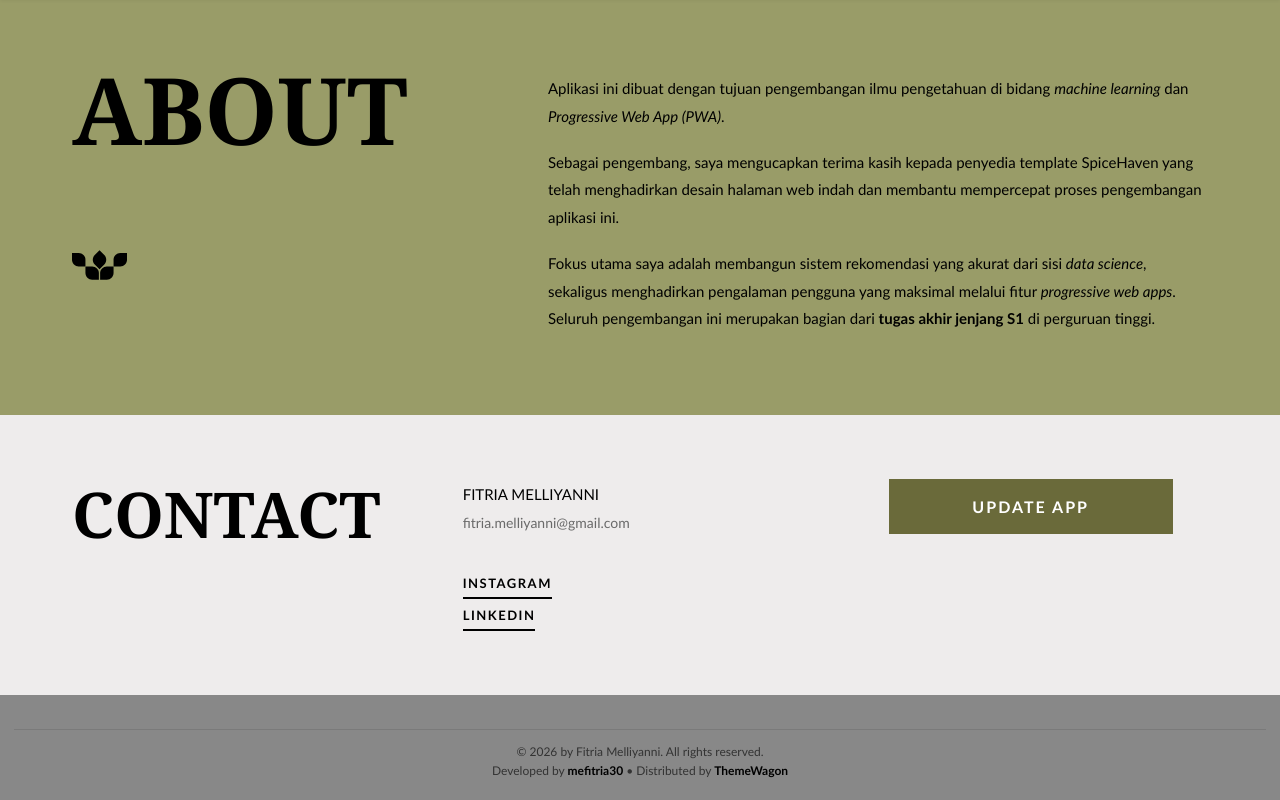
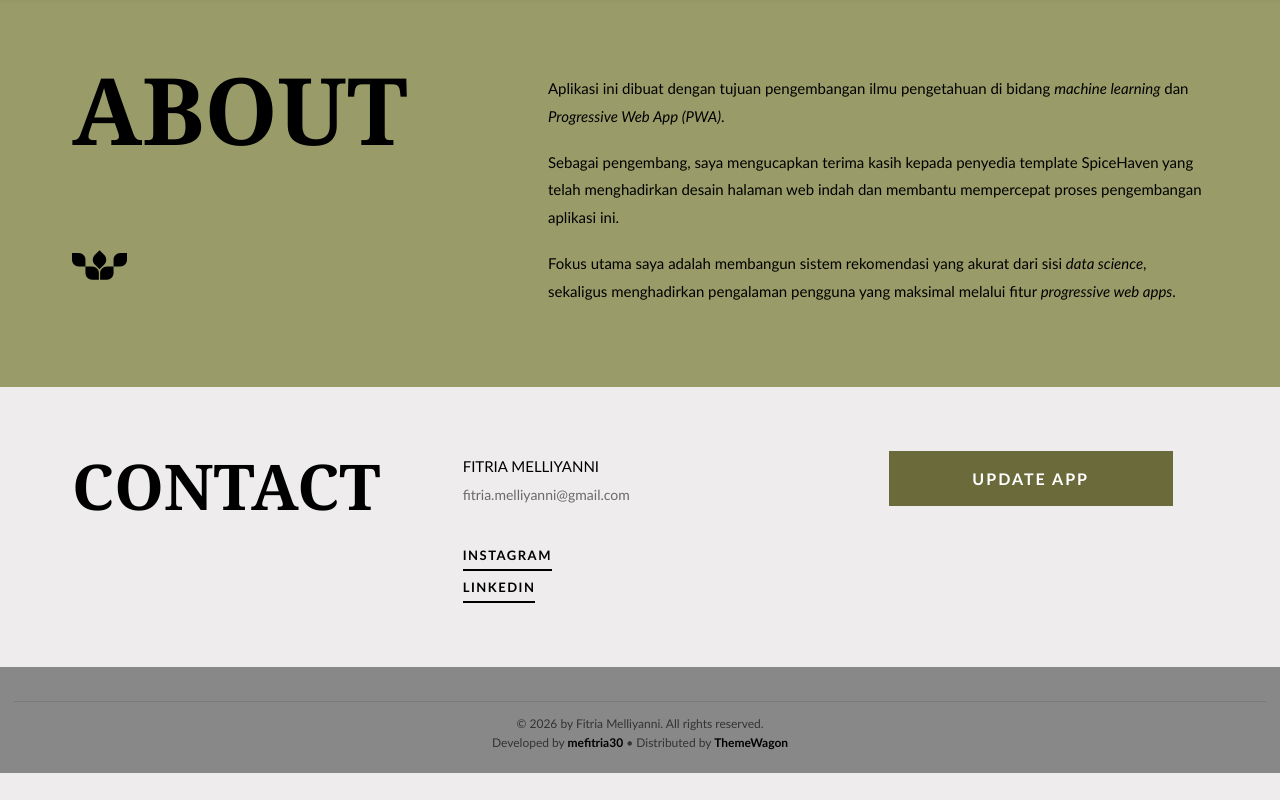
Before and after one commit to mefitria30/recipe-content-based, a Flask app: page /about in a window 1280 px wide. Shown: the part 134-934 px from the top of the page. After the commit the page ends 907 px from the top, so only its background shows below. Run offline with Flask 2, Linux system fonts and the light colour scheme; parts of the project's set-up code (start-up, migrations or seed data) failed here and were passed over.

Commit message:
update detail

```diff
--- a/templates/about.html
+++ b/templates/about.html
@@ -68,7 +68,7 @@
         <p>
           Fokus utama saya adalah membangun sistem rekomendasi yang akurat dari sisi <em>data science</em>,
           sekaligus menghadirkan pengalaman pengguna yang maksimal melalui fitur <em>progressive web apps</em>.
-          Seluruh pengembangan ini merupakan bagian dari <strong>tugas akhir jenjang S1</strong> di perguruan tinggi.
+          <!-- Seluruh pengembangan ini merupakan bagian dari <strong>tugas akhir jenjang S1</strong> di perguruan tinggi. -->
         </p>
       </div>
     </section>
```
